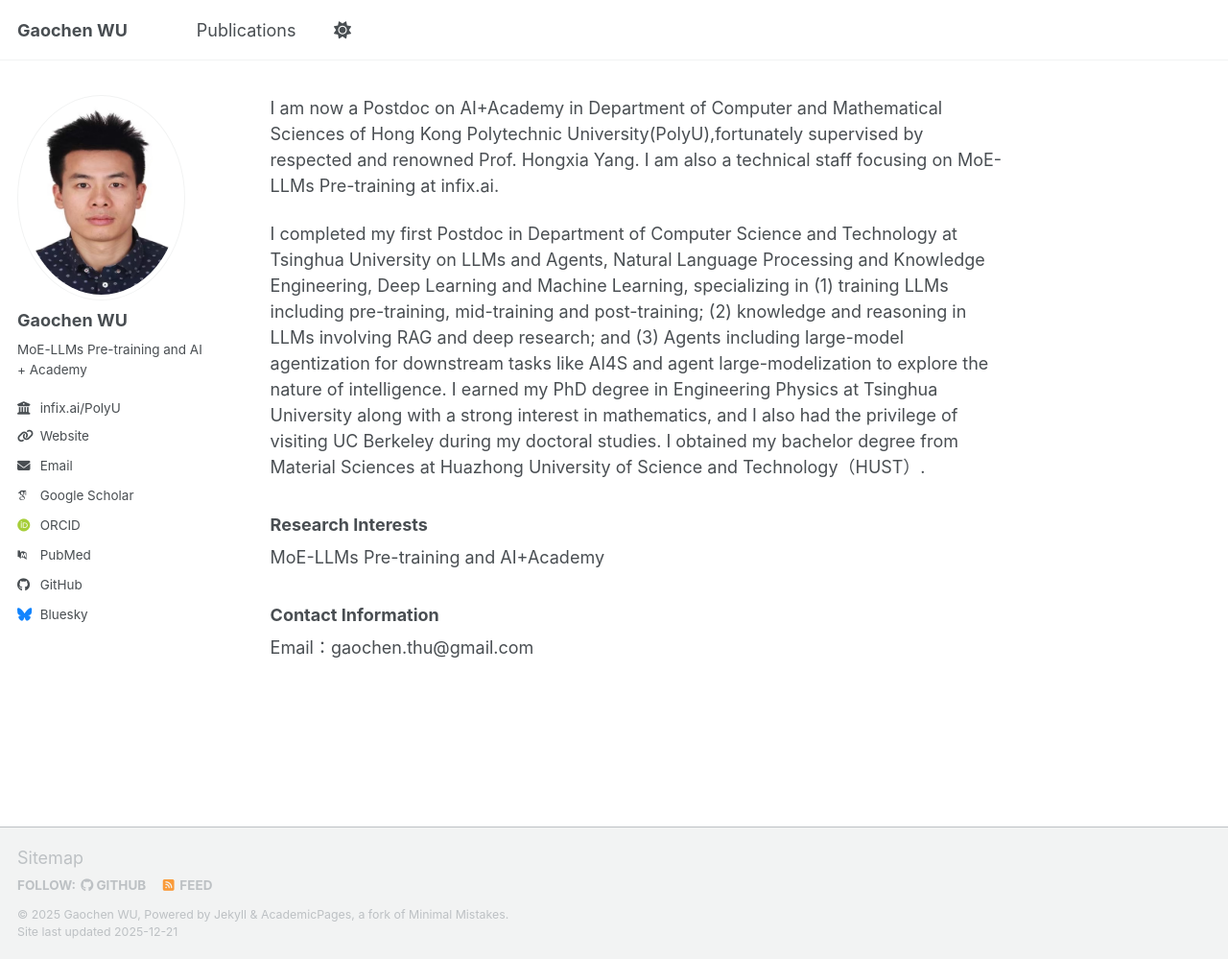
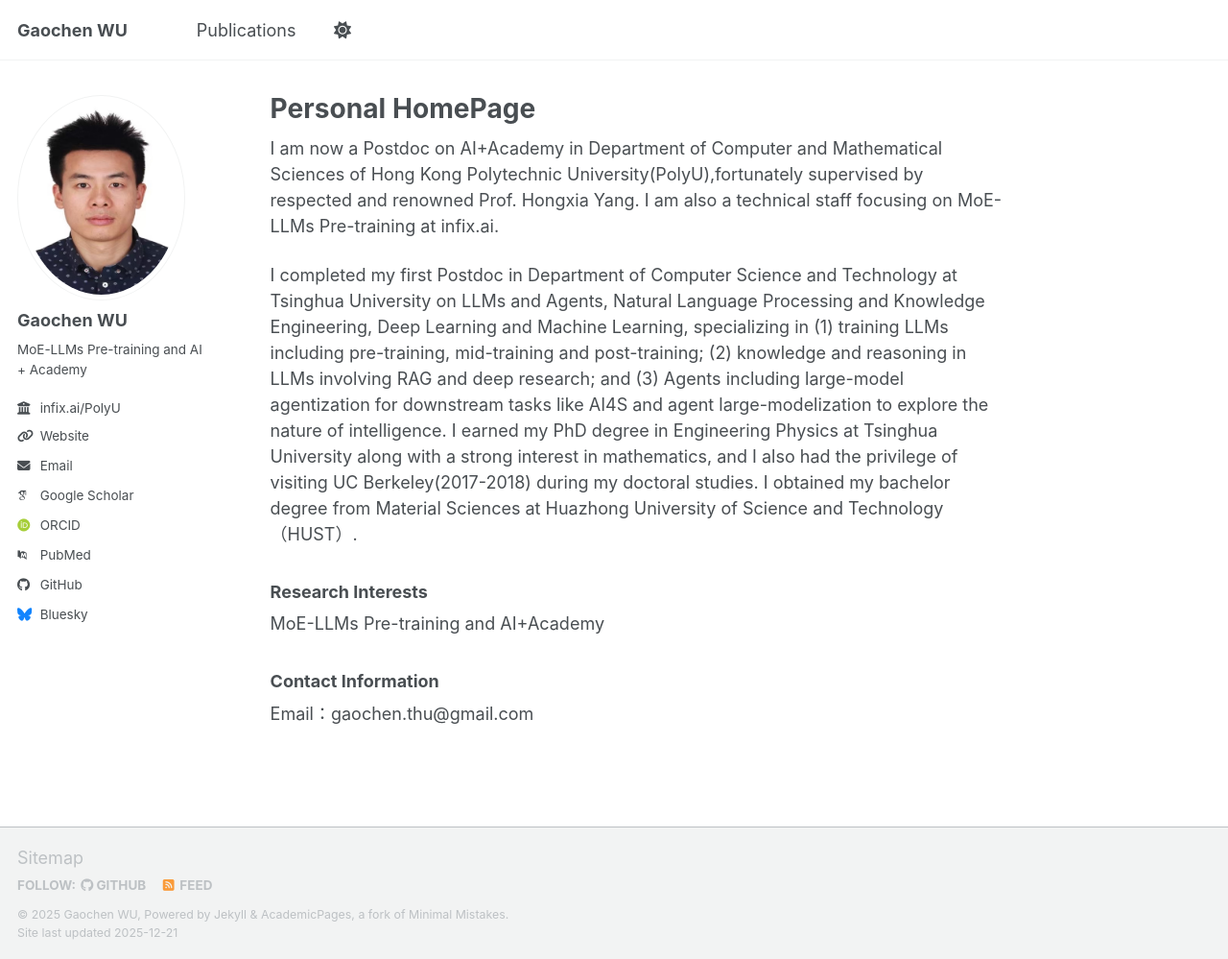
Before and after one commit to wgc20/wgc20.github.io, a Jekyll site: the page built from _pages/about.md, in a window 1280 px wide and 999 px high. Shown: the whole window at 96% size. Built offline with Jekyll 4.4.1, drawn with Linux system fonts in a browser that asks for light colours; some web fonts are replaced; a script bundle is joined from its source files by our own code; library files that are not in the unit come from our copies.

Commit message:
Update about.md

```diff
--- a/_pages/about.md
+++ b/_pages/about.md
@@ -1,6 +1,6 @@
 ---
 permalink: /
-# title: "Academic Pages is a ready-to-fork GitHub Pages template for academic personal websites"
+title: "Personal HomePage"
 author_profile: true
 redirect_from:
   - /about/
@@ -10,7 +10,7 @@ redirect_from:
 
 I am now a Postdoc on AI+Academy in Department of Computer and Mathematical Sciences of Hong Kong Polytechnic University(PolyU),fortunately supervised by respected and renowned Prof. Hongxia Yang. I am also a technical staff focusing on MoE-LLMs Pre-training at infix.ai.
 
-I completed my first Postdoc in Department of Computer Science and Technology at Tsinghua University on LLMs and Agents, Natural Language Processing and Knowledge Engineering, Deep Learning and Machine Learning, specializing in (1) training LLMs including pre-training, mid-training and post-training; (2) knowledge and reasoning in LLMs involving RAG and deep research; and (3) Agents including large-model agentization for downstream tasks like AI4S and agent large-modelization to explore the nature of intelligence. I earned my PhD degree in Engineering Physics at Tsinghua University along with a strong interest in mathematics, and I also had the privilege of visiting UC Berkeley during my doctoral studies. I obtained my bachelor degree from Material Sciences at Huazhong University of Science and Technology（HUST）.
+I completed my first Postdoc in Department of Computer Science and Technology at Tsinghua University on LLMs and Agents, Natural Language Processing and Knowledge Engineering, Deep Learning and Machine Learning, specializing in (1) training LLMs including pre-training, mid-training and post-training; (2) knowledge and reasoning in LLMs involving RAG and deep research; and (3) Agents including large-model agentization for downstream tasks like AI4S and agent large-modelization to explore the nature of intelligence. I earned my PhD degree in Engineering Physics at Tsinghua University along with a strong interest in mathematics, and I also had the privilege of visiting UC Berkeley(2017-2018) during my doctoral studies. I obtained my bachelor degree from Material Sciences at Huazhong University of Science and Technology（HUST）.
 
 ### Research Interests
 
```
